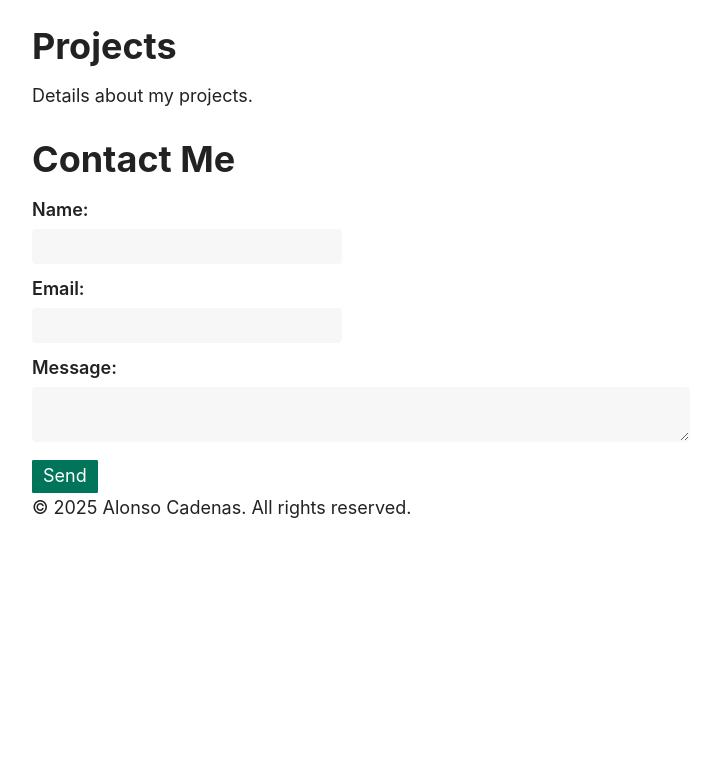
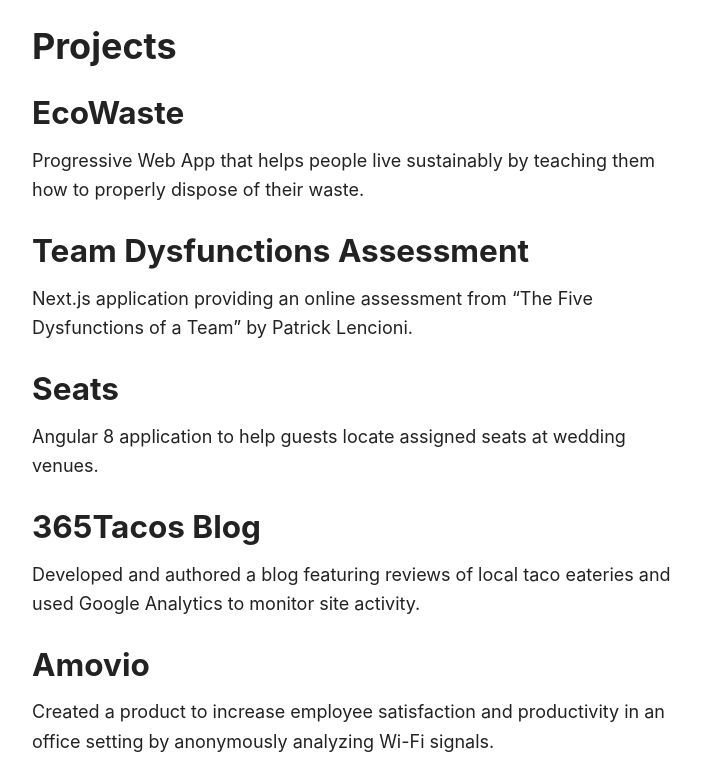
Before and after one commit to alonso-cadenas/alonsocadenas.com, a website built with Vite: page index.html in a window 1280 px wide. Shown: the part 3020-3780 px from the top of the page, without its empty margins (279-998 px from the left). Before the commit the page ends 3580 px from the top, so only its background shows below. Built offline with nearby package versions, Linux system fonts and the light colour scheme.

Commit message:
Personalize projects

```diff
--- a/index.html
+++ b/index.html
@@ -163,7 +163,46 @@
 
       <section id="projects">
         <h2>Projects</h2>
-        <p>Details about my projects.</p>
+
+        <article id="ecowaste">
+          <h3>EcoWaste</h3>
+          <p>
+            Progressive Web App that helps people live sustainably by teaching
+            them how to properly dispose of their waste.
+          </p>
+        </article>
+
+        <article id="team-dysfunctions-assessment">
+          <h3>Team Dysfunctions Assessment</h3>
+          <p>
+            Next.js application providing an online assessment from “The Five
+            Dysfunctions of a Team” by Patrick Lencioni.
+          </p>
+        </article>
+
+        <article id="seats">
+          <h3>Seats</h3>
+          <p>
+            Angular 8 application to help guests locate assigned seats at
+            wedding venues.
+          </p>
+        </article>
+
+        <article id="365-tacos-blog">
+          <h3>365Tacos Blog</h3>
+          <p>
+            Developed and authored a blog featuring reviews of local taco
+            eateries and used Google Analytics to monitor site activity.
+          </p>
+        </article>
+
+        <article id="amovio">
+          <h3>Amovio</h3>
+          <p>
+            Created a product to increase employee satisfaction and productivity
+            in an office setting by anonymously analyzing Wi-Fi signals.
+          </p>
+        </article>
       </section>
 
       <section id="contact">
```
